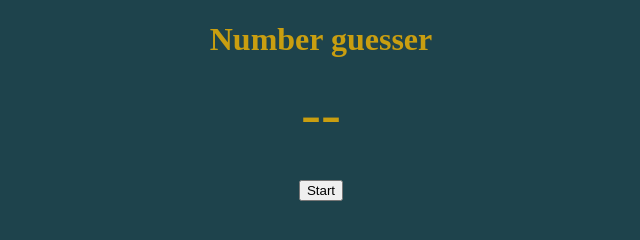
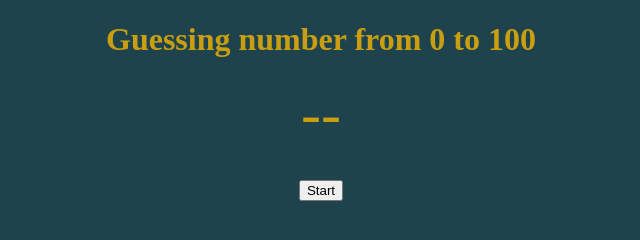
Before and after one commit to m6xcom/Guess-number, a plain HTML site: page index.html in a window 1280 px wide. Shown: the whole page, without its empty margins (319-959 px from the left). Drawn offline with Linux system fonts and the light colour scheme.

Commit message:
Добавляет разметку

```diff
--- a/index.html
+++ b/index.html
@@ -7,7 +7,7 @@
     <link rel="stylesheet" href="./style.css" />
   </head>
   <body>
-    <h1>Number guesser</h1>
+    <h1>Guessing number from 0 to 100</h1>
     <section class="interface">
       <h2 id="guess-title" class="hidden"></h2>
       <span class="yourNumber">--</span>
```
